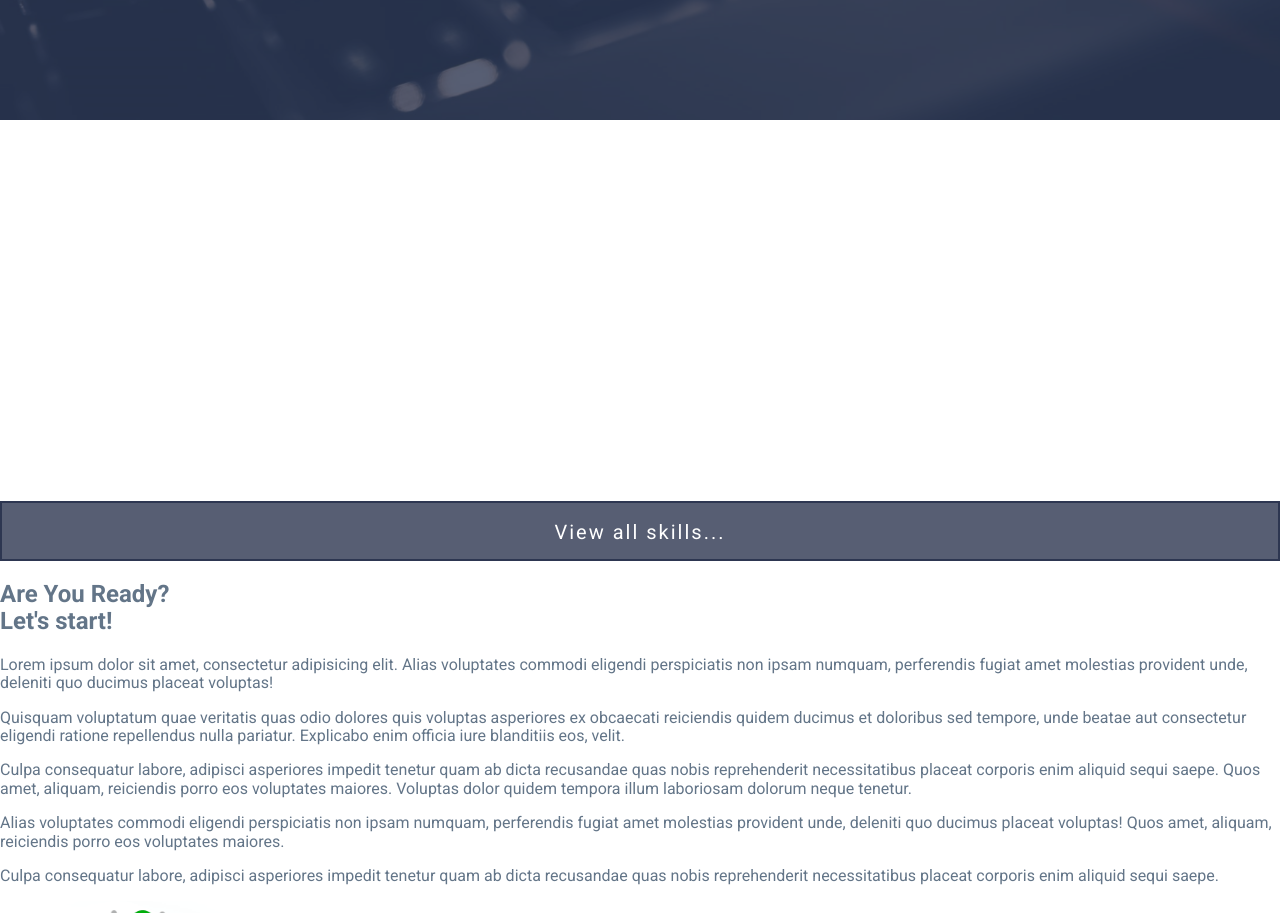
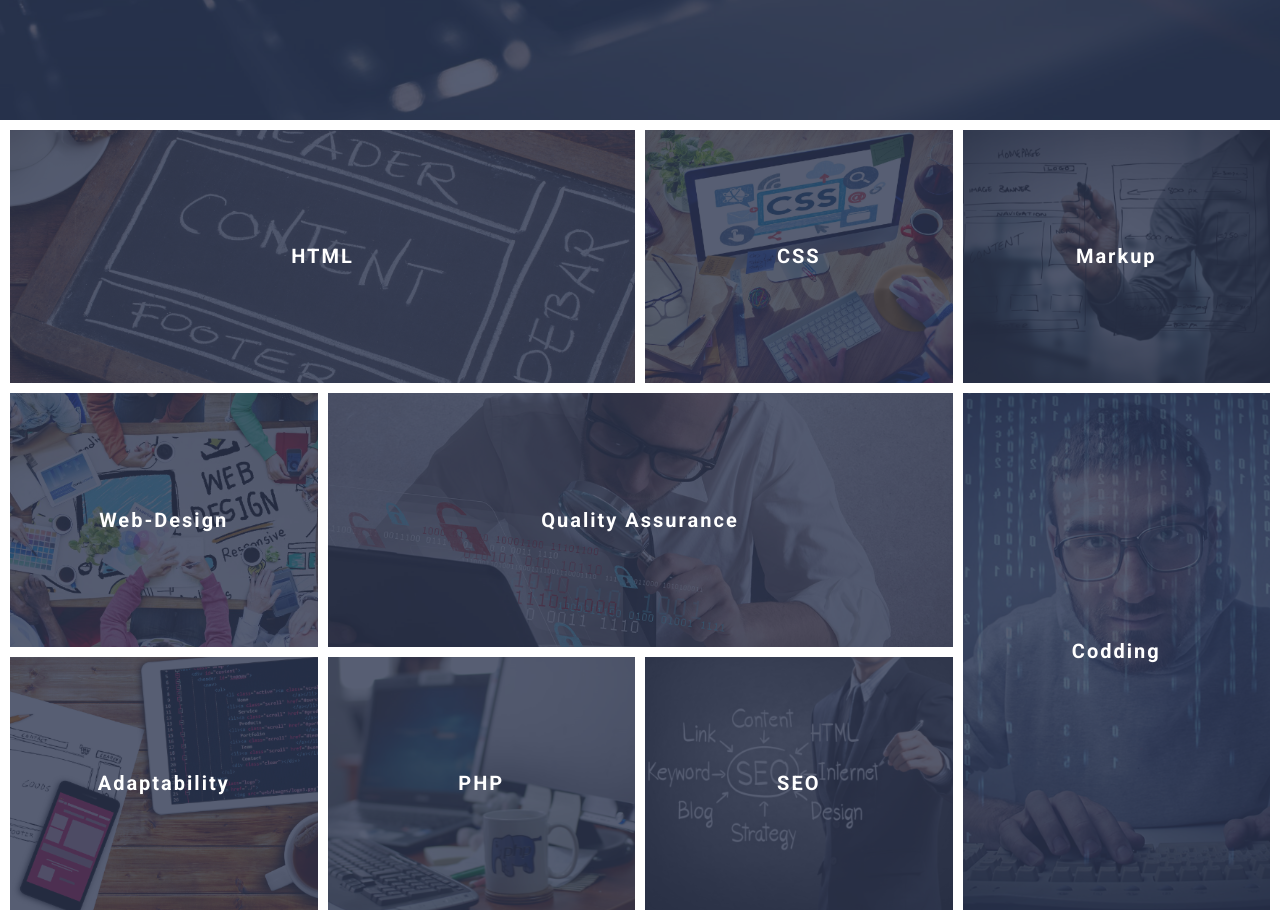
Before and after one commit to alexaandrievskaya/grid-template-init-project, a website: page index.html in a window 1280 px wide. Shown: the part 680-1593 px from the top of the page. Drawn offline with Linux system fonts and the light colour scheme.

Commit message:
UPD: added skills section

```diff
--- /dev/null
+++ b/assets/scss/sections/section-skills/_skill-item.scss
@@ -0,0 +1,73 @@
+.skill-item {
+  position: relative;
+
+  display: grid;
+  overflow: hidden;
+  align-items: center;
+
+  padding: $gap;
+  justify-items: center;
+
+  min-height: calc(33.333vh - 13.3px);
+
+  background-color: $color-primary;
+  /*TODO: no less then 200px height*/
+
+  &__image {
+    transition: transform 0.5s;
+
+    background-position: 50% 50%;
+    background-size: cover;
+
+    @include abs-position;
+  }
+
+  &__overlay {
+    z-index: 1;
+
+    transition: opacity 0.5s;
+
+    opacity: 0.8;
+    background-color: $color-primary;
+
+    @include abs-position;
+  }
+
+  &__tittle {
+    z-index: 2;
+
+    margin: 0;
+
+    @include abs-position;
+  }
+
+  &__link {
+    font-size: 1.25rem;
+
+    display: flex;
+
+    width: 100%;
+    height: 100%;
+    padding: $gap;
+
+    transition: color 0.5s;
+    letter-spacing: 0.1em;
+
+    align-items: center;
+    justify-content: center;
+  }
+
+  &:hover {
+    .skill-item__overlay {
+      opacity: 0.95 !important;
+    }
+
+    .skill-item__image {
+      transform: scale(1.1);
+    }
+
+    .skill-item__link {
+      color: $color-accent;
+    }
+  }
+}
--- /dev/null
+++ b/assets/scss/sections/section-skills/_skills-item-nth.scss
@@ -0,0 +1,37 @@
+.skill-item {
+  &:nth-of-type(1) {
+    grid-area: a1;
+  }
+
+  &:nth-of-type(2) {
+    grid-area: a2;
+  }
+
+  &:nth-of-type(3) {
+    grid-area: a3;
+  }
+
+  &:nth-of-type(4) {
+    grid-area: a4;
+  }
+
+  &:nth-of-type(5) {
+    grid-area: a5;
+  }
+
+  &:nth-of-type(6) {
+    grid-area: a6;
+  }
+
+  &:nth-of-type(7) {
+    grid-area: a7;
+  }
+
+  &:nth-of-type(8) {
+    grid-area: a8;
+  }
+
+  &:nth-of-type(9) {
+    grid-area: a9;
+  }
+}
--- /dev/null
+++ b/assets/scss/sections/section-skills/_skills.scss
@@ -0,0 +1,42 @@
+.skills {
+  /*padding: 10px;
+  margin-bottom: 30px;*/
+  @include sm-min {
+    padding: ($gap / 2) ($gap / 2) ($gap * 2);
+  }
+  @include sm {
+    padding: $gap;
+  }
+
+  &__container {
+    display: grid;
+
+    margin-bottom: $gap;
+
+    @include lg-min {
+      grid-gap: $gap / 2;
+      grid-template-areas: 'a1 a1 a2 a3' 'a4 a5 a5 a6' 'a7 a8 a9 a6';
+      grid-template-columns: repeat(4, 1fr);
+    }
+    @include lg-md {
+      grid-gap: $gap / 2;
+      grid-template-areas: 'a1 a1 a2' 'a3 a4 a4' 'a5 a5 a6' 'a7 a8 a6' 'a7 a9 a9';
+      grid-template-columns: repeat(3, 1fr);
+    }
+    @include md-sm {
+      grid-gap: $gap / 2;
+      grid-template-areas: 'a1 a2' 'a3 a2' 'a4 a4' 'a5 a6' 'a5 a7' 'a8 a9';
+      grid-template-columns: 1fr 1fr;
+    }
+    @include sm {
+      grid-gap: $gap;
+      grid-template-areas: 'a1' 'a2' 'a3' 'a4' 'a5' 'a6' 'a7' 'a8' 'a9';
+      grid-template-columns: 1fr;
+    }
+  }
+
+  &__button {
+    display: flex;
+    justify-content: center;
+  }
+}
--- a/assets/scss/style.scss
+++ b/assets/scss/style.scss
@@ -14,7 +14,9 @@
 @import "header/header-navbar";
 @import "header/header-content";
 
-@import "sections/section-skills";
+@import "sections/section-skills/skills";
+@import "sections/section-skills/skill-item";
+@import "sections/section-skills/skills-item-nth";
 @import "sections/section-about";
 @import "sections/section-form";
 @import "sections/section-posts";
```
Also changed, not shown: assets/css/style.css, assets/scss/sections/_section-skills.scss (deleted).
